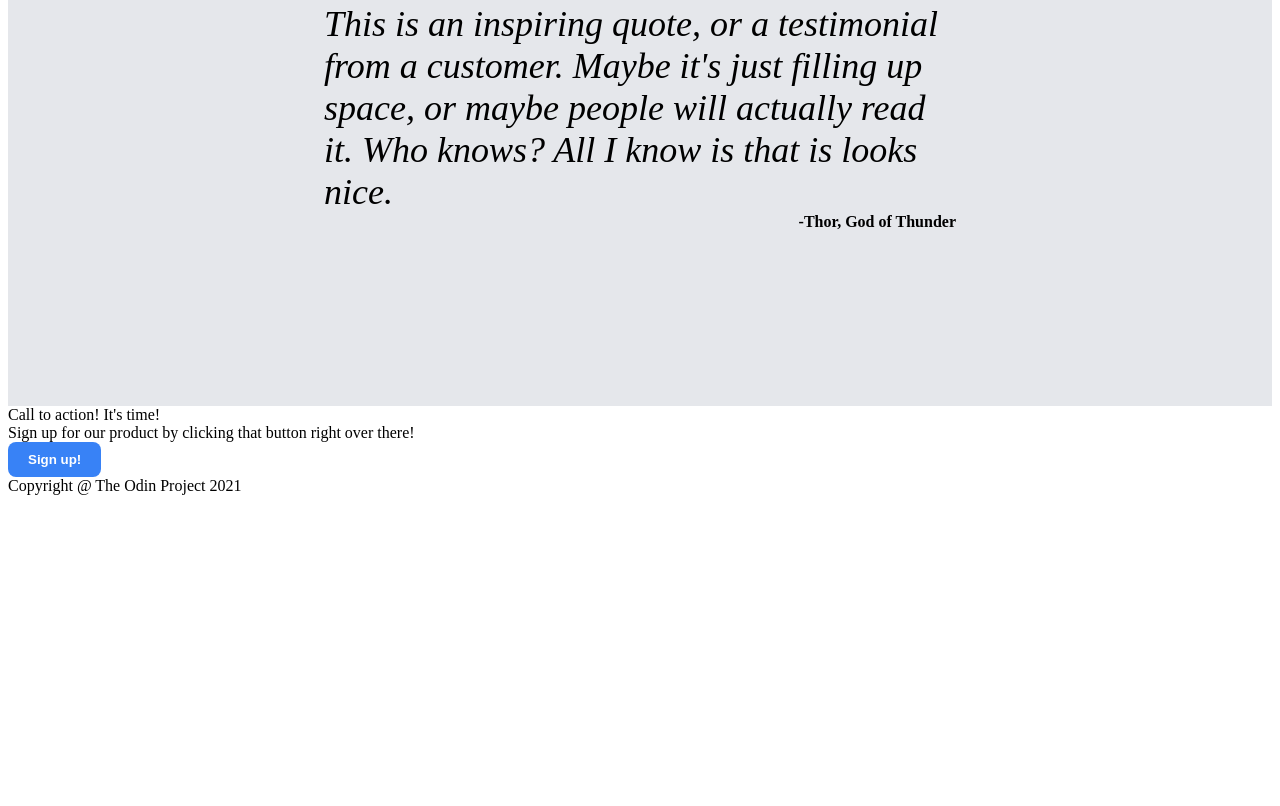
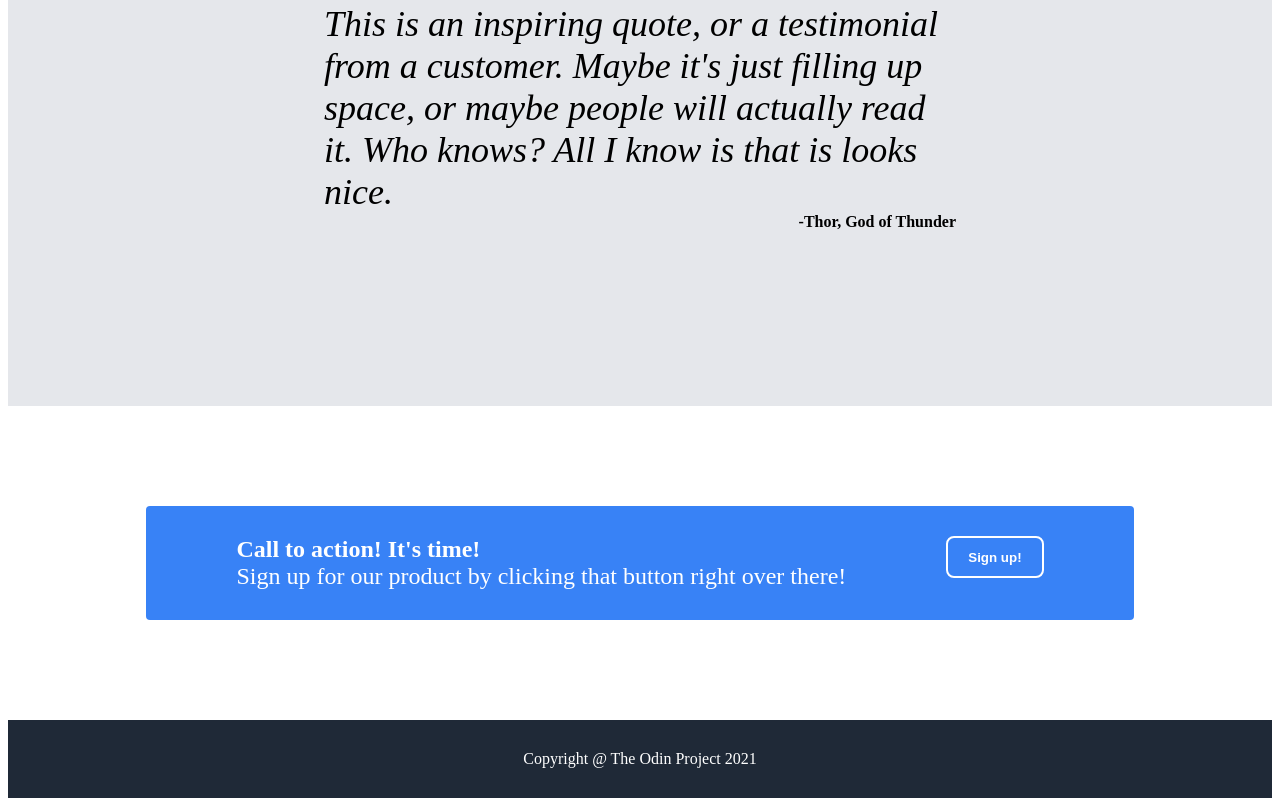
Before and after one commit to kevinqhpham/landing-site, a plain HTML site: page index.html in a window 1280 px wide. Shown: the part 1283-2089 px from the top of the page. Before the commit the page ends 1786 px from the top, so only its background shows below. Drawn offline with Linux system fonts and the light colour scheme.

Commit message:
completed call to action and footer

```diff
--- a/style.css
+++ b/style.css
@@ -44,6 +44,7 @@ ul{
 
 .right{
     background-color: grey;
+    height: 250px;
 }
 
 .heroMain{
@@ -135,3 +136,47 @@ button{
     width: 50%;
     justify-content: end;
 }
+
+.bot{         /*Call to action*/
+    display: flex;
+    justify-content: center;
+    margin-top: 100px;
+    margin-bottom: 100px;
+}
+.action{
+    display: flex;
+    background-color:#3882F6;
+    padding-top: 30px;
+    padding-bottom: 30px;
+    padding-left: 90px;
+    padding-right: 90px;
+    border-radius: 4px;
+    gap: 100px;
+}
+
+.call, .subCall{
+    color: white;
+    font-size: 24px;
+}
+
+.call{
+    font-weight: bold;
+}
+
+.rightCall{
+    display: flex;
+    border: 2px solid white;
+    border-radius: 8px;
+    align-items: center;
+    height: 70%;
+}
+
+.footer{
+    display: flex;
+    background-color: #1F2937;
+    color: white;
+    justify-content: center;
+    padding-top: 30px;
+    padding-bottom: 30px;
+
+}
```
